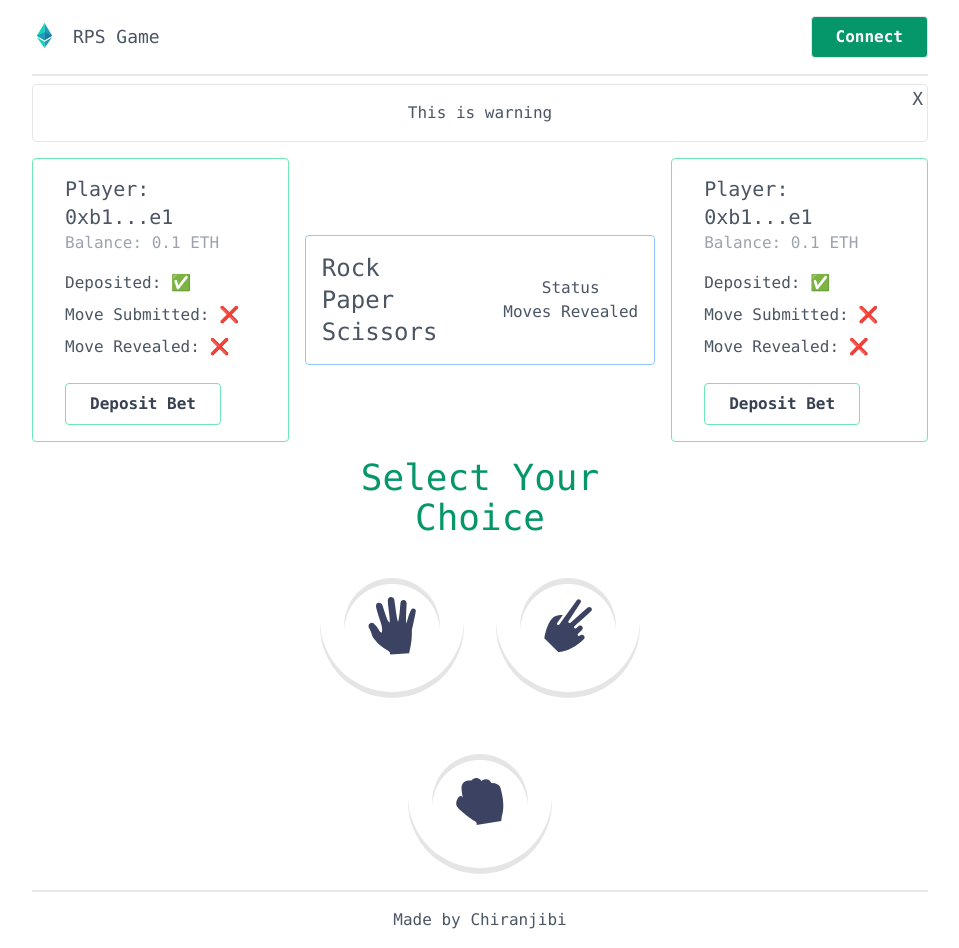
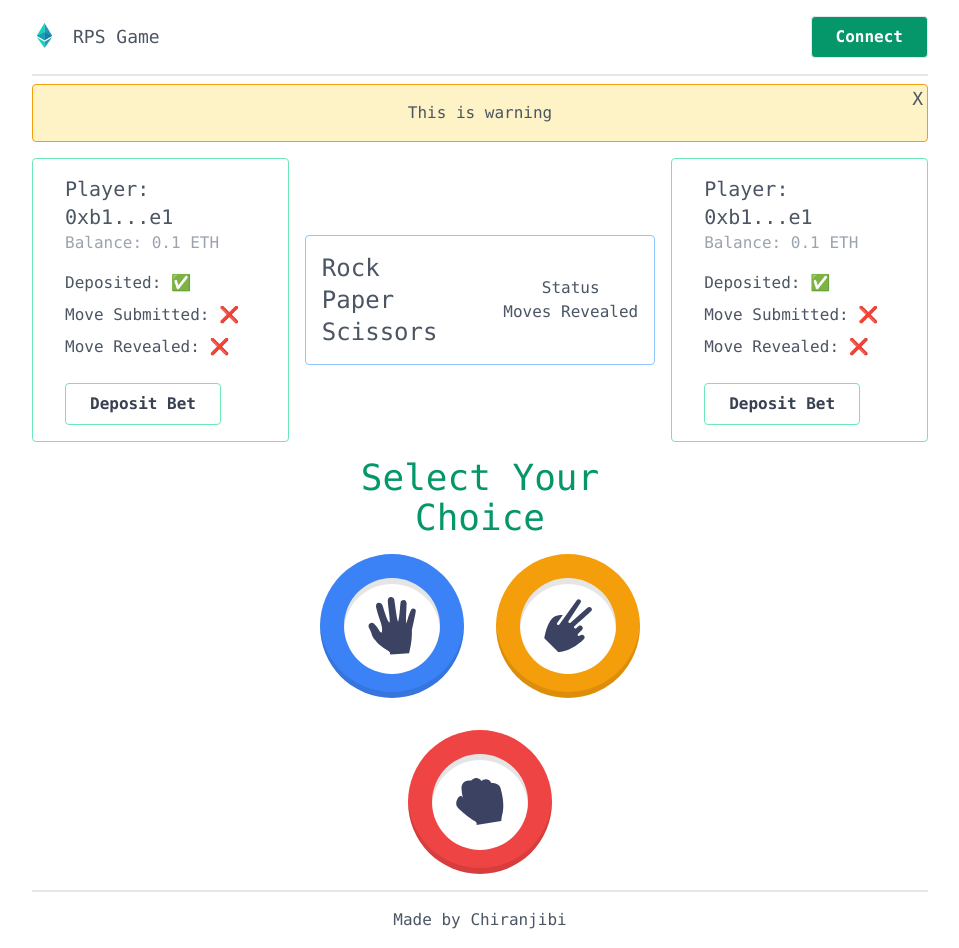
Before and after one commit to chiranz/rps_game, a React (Create React App) app in the folder frontend/: page / in a window 1280 px wide. Shown: the whole page, without its empty margins (160-1119 px from the left). Built offline with nearby package versions, Linux system fonts and the light colour scheme.

Commit message:
Resolve tailwind color disputes try 2

```diff
--- a/frontend/src/components/GlobalMessage.tsx
+++ b/frontend/src/components/GlobalMessage.tsx
@@ -1,6 +1,6 @@
 import React, { ReactElement } from "react";
 import { GlobalContext } from "../context/GlobalContext";
-import { getTailwindColorClass, joinClasses } from "../helpers";
+import { joinClasses } from "../helpers";
 
 export default function GlobalMessage(): ReactElement {
   const { globalMessage, setGlobalMessage } = React.useContext(GlobalContext);
@@ -18,13 +18,35 @@ export default function GlobalMessage(): ReactElement {
       setGlobalMessage({});
     }
   };
+
   if (globalMessage?.message) {
     return (
       <div
         className={joinClasses(
-          getTailwindColorClass({ color, weight: 100, type: "bg" }),
+          `${
+            color === "yellow"
+              ? "bg-yellow-100"
+              : color === "red"
+              ? "bg-red-100"
+              : color === "blue"
+              ? "bg-blue-100"
+              : color === "green"
+              ? "bg-green-100"
+              : "bg-gray-100"
+          }`,
+
           "border",
-          getTailwindColorClass({ color, weight: 700, type: "border" }),
+          `${
+            color === "yellow"
+              ? "border-yellow-500"
+              : color === "red"
+              ? "border-red-500"
+              : color === "blue"
+              ? "border-blue-500"
+              : color === "green"
+              ? "border-green-500"
+              : "border-gray-500"
+          }`,
           "mt-2",
           "py-4",
           "relative",
--- a/frontend/src/components/OptionButton.tsx
+++ b/frontend/src/components/OptionButton.tsx
@@ -1,5 +1,5 @@
 import React, { ReactElement } from "react";
-import { getTailwindColorClass, joinClasses } from "../helpers";
+import { joinClasses } from "../helpers";
 import Button from "./Button";
 import styles from "./OptionButton.module.css";
 
@@ -27,7 +27,15 @@ export default function OptionButton({
       className={
         `${styles.shadowout} ` +
         joinClasses(
-          getTailwindColorClass({ color: bgColor, weight: 500, type: "bg" }),
+          `${
+            bgColor === "yellow"
+              ? "bg-yellow-500"
+              : bgColor === "red"
+              ? "bg-red-500"
+              : bgColor === "blue"
+              ? "bg-blue-500"
+              : "bg-gray-500"
+          }`,
           "rounded-full",
           "hover:opacity-80",
           "w-36",
--- a/frontend/src/helpers.ts
+++ b/frontend/src/helpers.ts
@@ -13,17 +13,3 @@ export const networkNameFromId = {
 export const getTruncatedAddress = (address: string) => {
   return `${address.slice(0, 4)}...${address.slice(address.length - 2)}`;
 };
-
-interface TailwindColorClassProps {
-  color: string;
-  weight?: number;
-  type: string;
-}
-
-export const getTailwindColorClass = ({
-  color,
-  weight = 500,
-  type,
-}: TailwindColorClassProps) => {
-  return `${type}-${color}-${weight}`;
-};
```
